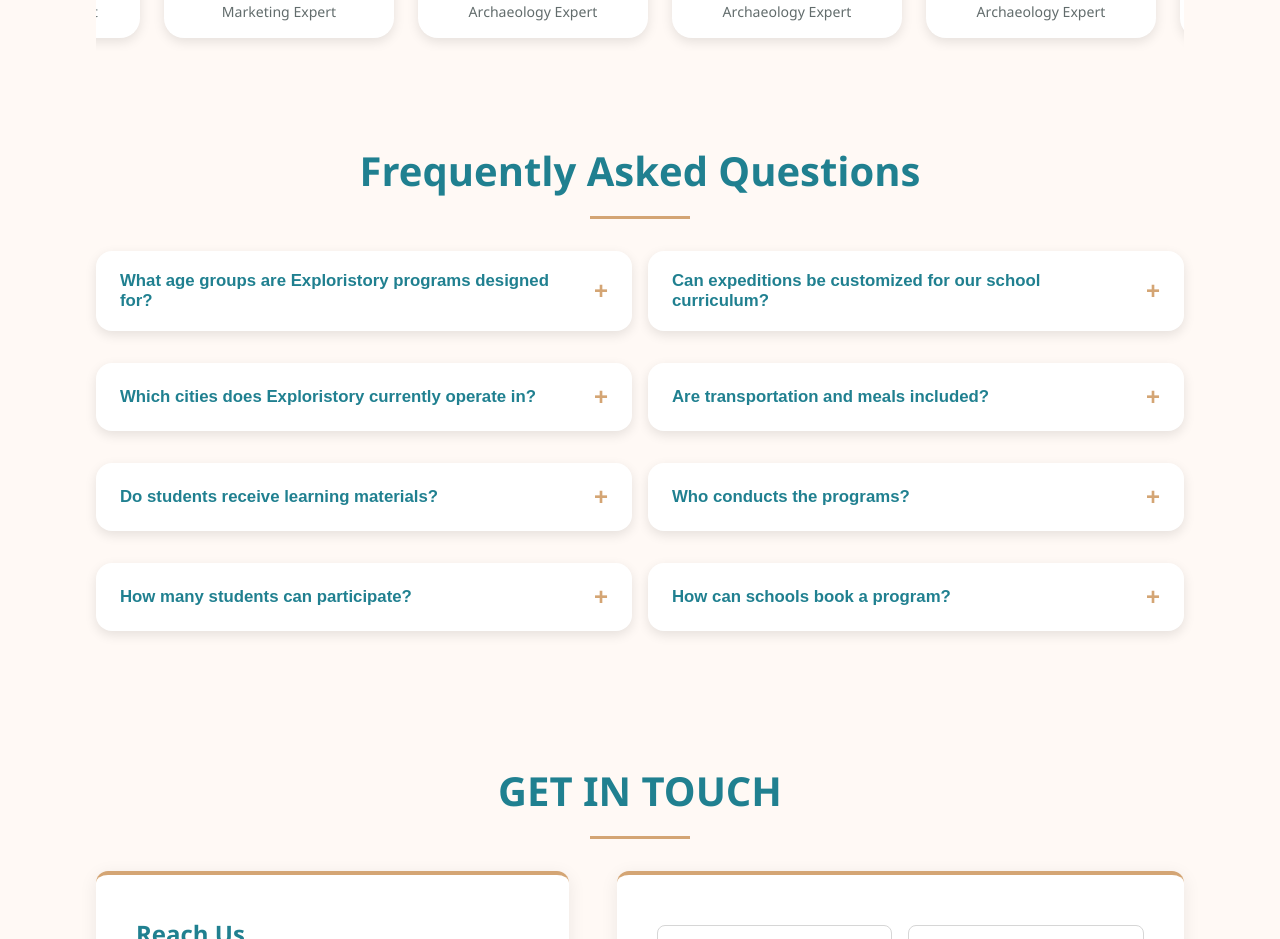
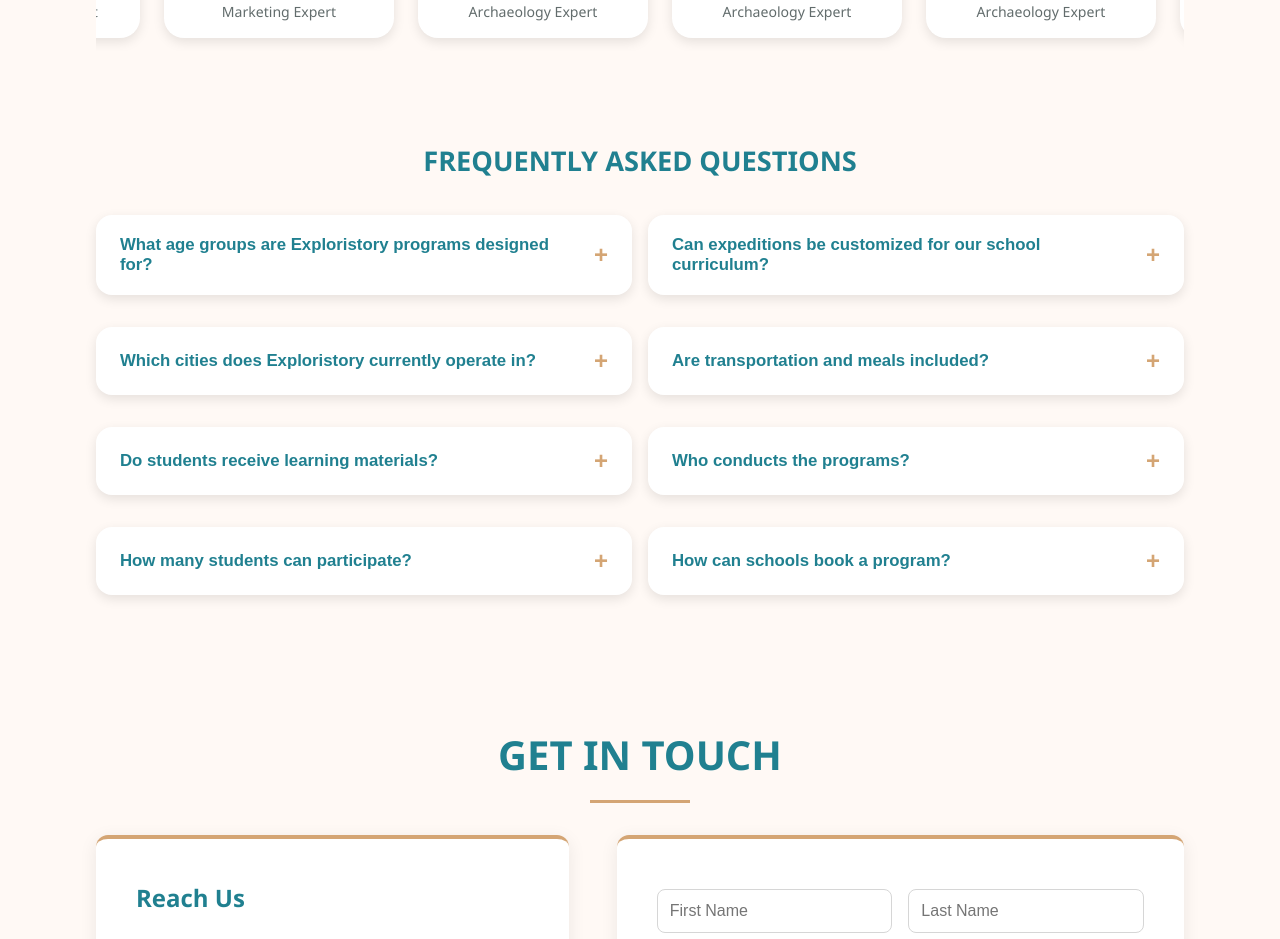
Before and after one commit to exploristoryeducations-alt/Exploristory, a React (Vite) app: page / in a window 1280 px wide. Shown: the part 4420-5359 px from the top of the page. Built offline with nearby package versions, Linux system fonts and the light colour scheme.

Commit message:
Fixed FAQ Section...

```diff
--- a/src/components/FAQ.jsx
+++ b/src/components/FAQ.jsx
@@ -60,7 +60,7 @@
   return (
     <section id="faq" className="faq-section">
       <div className="container">
-        <h2 className="section-title">Frequently Asked Questions</h2>
+        <h2 className="subsection-title">FREQUENTLY ASKED QUESTIONS</h2>
 
         <div className="faq-list">
           {faqData.map((faq, index) => (
```
